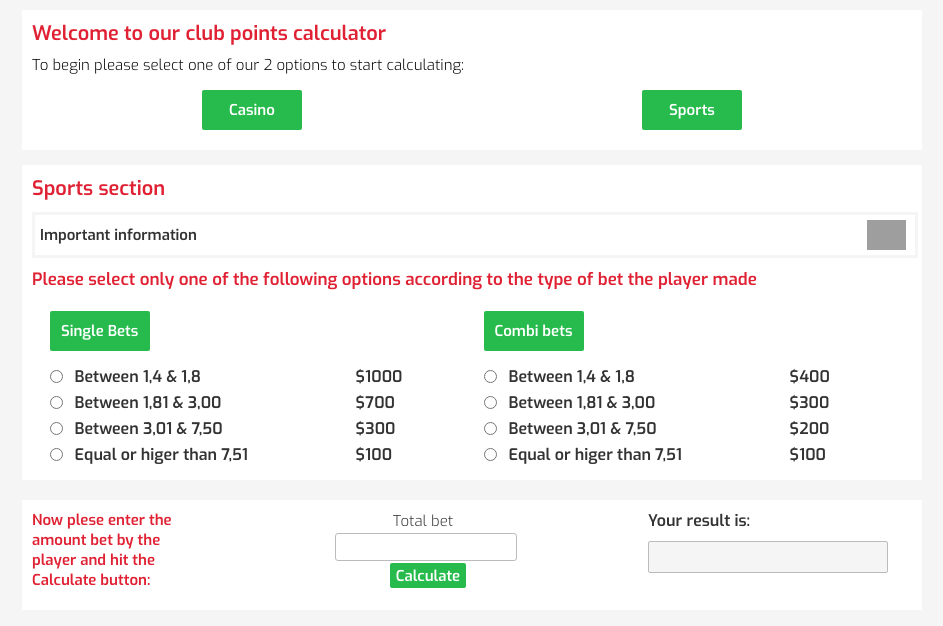
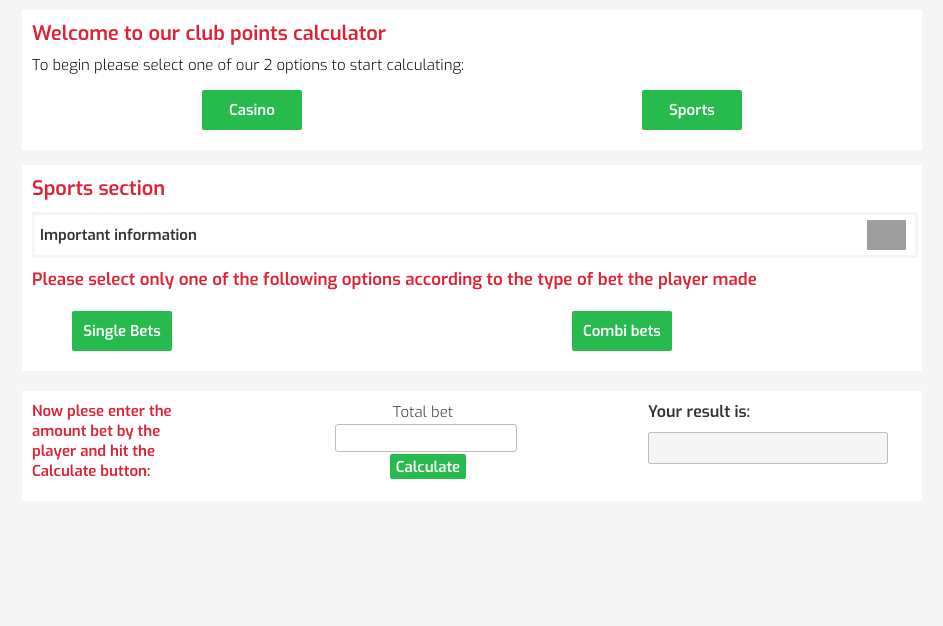
Before and after one commit to Kamiilo11/PointsCalculator, a plain HTML site: page index.html in a window 1280 px wide. Both pictures are taken after a click on the button "Sports". Shown: the part 72-698 px from the top of the page, without its empty margins (168-1111 px from the left). Drawn offline with Linux system fonts and the light colour scheme; grey boxes are pictures that could not be loaded.

Commit message:
Corrected a few styles in both the main css and in the queries file, also added a few components to the html, and almost finished the logic in the index file missing the last details

```diff
--- a/index.html
+++ b/index.html
@@ -73,10 +73,15 @@
 
             <h3 class="sports-form-title">Please select only one of the following options according to the type of bet the player made</h3>
 
-            <div class="ultra-big-cont"></div>
+            <div class="btn-selection">
+                <button class="sc-title" id="sc-button">Single Bets</button>
+                <button class="sc-title2" id="sc-button2">Combi bets</button>
+            </div>
+
+
 
             <form class="single-bets-form-container">
-                <button class="sc-title" id="sc-button">Single Bets</button>
+
                 <div class="big-cont-1">
                     <div class="sports-single-input-cont1">
                         <input type="radio" name="sports-form" value="1000" id="single-1">
@@ -129,7 +134,7 @@
 
 
             <form class="combi-bets-form-container">
-                <button class="sc-title2">Combi bets</button>
+
                 <div class="bigc-cont-1">
                     <div class="sports-combi-input-cont1">
                         <input type="radio" name="sports-form" value="400" id="combi-1">
--- a/main.js
+++ b/main.js
@@ -10,10 +10,20 @@ const casinoRouletteInput = document.querySelector("#roulette");
 
 
 
+
+
 const sportsSectionBtn = document.querySelector(".sports-btn");
 const sportsDivSection = document.querySelector(".sports-container");
 const sportsFormSportBtn = document.querySelector("#sports-iib");
 const sportsFormSport = document.querySelector(".sports-iih");
+
+const sportsOptionsSingle = document.querySelector('.single-bets-form-container');
+const sportsBtnSelecSingle = document.querySelector('.sc-title');
+
+const sportsOptionsCombi = document.querySelector('.combi-bets-form-container');
+const sportsBtnSelecCombi = document.querySelector('.sc-title2');
+
+
 
 
 const submitField = document.querySelector("#stake");
@@ -72,3 +82,38 @@ sportsFormSportBtn.addEventListener("click", () => {
         console.log(`section ${sportsFormSport.style.display}`);
     }
 });
+
+sportsBtnSelecSingle.addEventListener('click', () => {
+    if (sportsOptionsSingle.style.display == "" || sportsOptionsCombi.style.display == "block") {
+        sportsOptionsSingle.style.display = "block";
+        sportsOptionsCombi.style.display = "";
+        //console.log(`single ${sportsOptionsSingle.style.display}`);
+        //console.log(`combi ${sportsOptionsCombi.style.display}`);
+    } else if (sportsOptionsSingle.style.display == "block") {
+        sportsOptionsSingle.style.display = "";
+        //console.log(sportsOptionsSingle.style.display);
+    }
+});
+
+sportsBtnSelecSingle.addEventListener('click', () => { //hay que arreglar este if
+    if (sportsBtnSelecSingle.style.display == "" || sportsOptionsCombi.style.display == "block") {
+        sportsBtnSelecCombi.style.display = 'none';
+        sportsBtnSelecSingle.style.display = 'block';
+    } else if (sportsOptionsSingle.style.display == "block") {
+        sportsBtnSelecCombi.style.display = 'block';
+    }
+    console.log(sportsBtnSelecSingle.style.display);
+    console.log(sportsBtnSelecCombi.style.display);
+});
+
+sportsBtnSelecCombi.addEventListener('click', () => {
+    if (sportsOptionsCombi.style.display == "" || sportsOptionsSingle.style.display == "block") {
+        sportsOptionsCombi.style.display = "block";
+        sportsOptionsSingle.style.display = "";
+        console.log(`Combi ${sportsOptionsCombi.style.display}`);
+        console.log(`Single ${sportsOptionsSingle.style.display}`);
+    } else if (sportsOptionsCombi.style.display == "block") {
+        sportsOptionsCombi.style.display = "";
+        console.log(sportsOptionsCombi.style.display);
+    }
+});
--- a/mediaQueries.css
+++ b/mediaQueries.css
@@ -19,13 +19,48 @@
         margin: auto;
     }
 
+    .btn-selection {
+        display: flex;
+        justify-content: space-between;
+        padding: 0 4rem;
+    }
+
     .sc-title {
-        font-size: 1.6rem;
-        color: var(--letter-black);
-        font-weight: 600;
-        margin: 2rem 0;
-        text-align: center;
-        width: fit-content;
+        border: none;
+        border-radius: 0.2rem;
+        background-color: var(--button-green);
+        font-family: "Exo";
+        font-size: 1.5rem;
+        font-weight: 700;
+        color: var(--highlight-white);
+        width: 10rem;
+        height: 4rem;
+        margin: 1rem 0;
+    }
+
+    .sc-title:hover {
+        border: 0.2rem rgba(75, 255, 47, 0.714) solid;
+        border-radius: 0.2rem;
+        background-color: var(--hover-green);
+    }
+
+    .sc-title2 {
+        border: none;
+        border-radius: 0.2rem;
+        background-color: var(--button-green);
+        font-family: "Exo";
+        font-size: 1.5rem;
+        font-weight: 700;
+        color: var(--highlight-white);
+        width: 10rem;
+        height: 4rem;
+        margin: 1rem 20rem 1rem 0;
+    }
+
+    .sc-title2:hover {
+        border: 0.2rem rgba(75, 255, 47, 0.714) solid;
+        border-radius: 0.2rem;
+        background-color: var(--hover-green);
     }
 
     /*ultra big cont*/
@@ -43,6 +78,7 @@
         background-color: var(--highlight-white);
         margin: 0 2%;
         display: inline-block;
+        display: none;
     }
 
     .big-cont-1 {
@@ -197,6 +233,7 @@
         background-color: var(--highlight-white);
         margin: 0 2%;
         display: inline-block;
+        display: none;
     }
 
     .bigc-cont-1 {
--- a/styles.css
+++ b/styles.css
@@ -271,6 +271,11 @@ header .title-img-container {
     margin: 1rem 0 1rem 0;
 }
 
+.btn-selection {
+    display: flex;
+    justify-content: space-around;
+}
+
 .sc-title {
     border: none;
     border-radius: 0.2rem;
@@ -282,6 +287,7 @@ header .title-img-container {
     width: 10rem;
     height: 4rem;
     margin: 1rem 0;
+    display: block;
 }
 
 .sc-title:hover {
@@ -301,6 +307,7 @@ header .title-img-container {
     width: 10rem;
     height: 4rem;
     margin: 1rem 0;
+    display: block;
 }
 
 .sc-title2:hover {
@@ -317,6 +324,7 @@ header .title-img-container {
     flex-direction: column;
     align-content: space-between;
     margin: 0 0 1rem 0;
+    display: none;
 }
 
 /*Single bets section*/
@@ -466,6 +474,7 @@ header .title-img-container {
     display: flex;
     flex-direction: column;
     align-content: space-between;
+    display: none;
 }
 
 .bigc-cont-1 {
```
